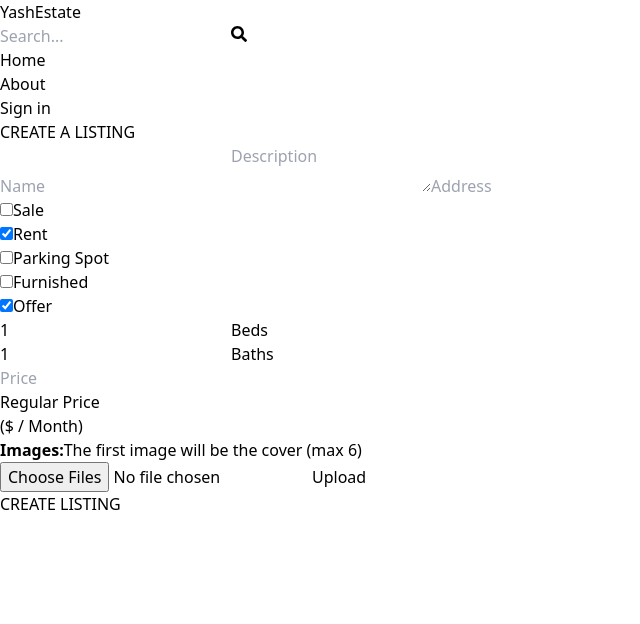
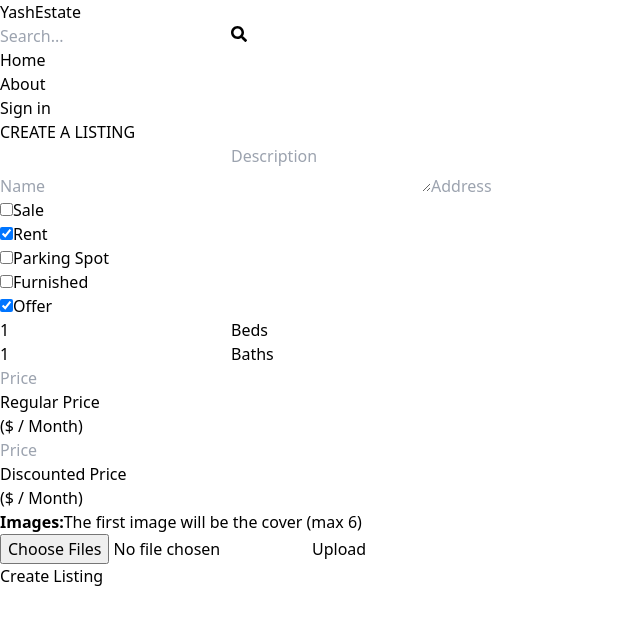
Before and after one commit to YashSherla/RealEState, a React (Vite) app in the folder realestate/: page /create-listing in a window 1280 px wide. Both pictures are taken after a click on the checkbox 6 px from the left and 305 px from the top of the page. Shown: the top 624 px of the page, without its empty margins (0-640 px from the left). Built offline with nearby package versions, Linux system fonts and the light colour scheme.

Commit message:
Creating Listing Done

```diff
--- a/realestate/src/App.tsx
+++ b/realestate/src/App.tsx
@@ -11,6 +11,7 @@ import { About } from './pages/About'
 import { userAtom } from './store/userAtom'
 import { useEffect, useState } from 'react'
 import { CreateListing } from './pages/CreateListing'
+import { Listing } from './pages/Listing'
 
 const AppwithState = () =>{
  const setStoreProfile  = useSetRecoilState(userAtom);
@@ -34,6 +35,7 @@ const AppwithState = () =>{
           <Route path="/about" element={<About />} />
           <Route path="/profile" element={loading ? null : (userProfile ? <Profile /> : <Navigate to="/sign-in" />)} />
           <Route path="/create-listing" element={<CreateListing />} />
+          <Route path="/listing/:id" element={<Listing />} />
         </Routes>
       </div>
 }
--- a/realestate/src/pages/CreateListing.tsx
+++ b/realestate/src/pages/CreateListing.tsx
@@ -1,12 +1,18 @@
-import { useEffect, useState } from "react";
+import { useState } from "react";
 import { getDownloadURL, getStorage, ref, uploadBytesResumable } from "firebase/storage";
 import { app } from "../firebase";
 import axios from "axios";
-import { set } from "firebase/database";
+import { useRecoilValue } from "recoil";
+import { userAtom } from "../store/userAtom";
+import { useNavigate } from "react-router-dom";
 export const CreateListing = () => {
     const [uploading , setUploading] = useState(false);
+    const [loading , setLoading] = useState(false);
+    const [error , setError] = useState("");
     const [files, setFiles] = useState([]);
     const [imageUploadError, setImageUploadError] = useState("");
+    const userProfile = useRecoilValue(userAtom);
+    const navigate = useNavigate();
     const [formData, setFormData] = useState({
         imageUrls: [],
         name: '',
@@ -21,6 +27,15 @@ export const CreateListing = () => {
         parking: false,
         furnished: false,
     });
+    const handleRemoveImage = (index: number) => {
+        // const newFiles = [...formData.imageUrls];
+        // const newFormData = { ...formData, imageUrls: newFiles.filter((_, i) => i !== index) };
+        // console.log(newFormData);
+        setFormData({
+            ...formData,
+            imageUrls:formData.imageUrls.filter((_, i) => i !== index),
+        })
+    }
     const handleImageSubmit = () =>{
         try {
             if (files.length > 0 && files.length + formData.imageUrls.length < 7) {
@@ -64,10 +79,27 @@ export const CreateListing = () => {
         })
         })
     }
-    const handleSubmit = ()=>{
-        console.log(formData);
-        const res = axios.post('http://localhost:3000/listing/create', formData);
-        console.log(res);
+    const handleSubmit =async ()=>{
+        try {
+            if (formData.imageUrls.length < 1)
+                return setError('Please upload at least one image');
+            // if (+formData.regularPrice < +formData.discountPrice)
+            //     return setError('Discount price should be less than regular price');
+            setLoading(true);
+            const res = await axios.post('http://localhost:3000/listing/create', {...formData, userRef: userProfile?._id});
+            console.log(res.data);
+            if (res.data.success === false) {
+                setError(res.data.message);
+                setLoading(false);
+            }
+            setLoading(false);
+            setError("");
+            navigate(`/listing/${res.data.data._id}`);
+
+        } catch (error:any) {
+            setError(error);
+            setLoading(false);
+        }
     }
 
     const handleChange = (e:any)=>{
@@ -199,6 +231,16 @@ export const CreateListing = () => {
                             <p>($ / Month)</p>
                         </div>
                     </div>
+                    {
+                    formData.offer && (
+                        <div className="flex gap-2">
+                            <input type="text" className="w-1/2 bg-slate-100 border-2 border-slate-200 rounded-lg px-4 py-2 focus:outline-none focus:border-slate-400" placeholder="Price" id="price" />
+                            <div className="flex flex-col">
+                                <h1>Discounted Price</h1>
+                                <p>($ / Month)</p>
+                            </div>
+                        </div> )
+                    }
                 </div>
                 <div className="col-span-6 flex flex-col gap-3">
                     <div className="flex">
@@ -210,9 +252,34 @@ export const CreateListing = () => {
                             {uploading ? 'Uploading...' : 'Upload'}
                         </button>
                     </div>
-                    <p className="text-red-500">{imageUploadError}</p>
                     <div>
-                        <button className="border-2 border-gray-300 p-2 w-full rounded-md bg-blue-950 text-white" onClick={handleSubmit} >CREATE LISTING</button>
+                        {formData.imageUrls.map((url, index) => (
+                            <div key={index} className='flex justify-between p-3 border items-center'>
+                             <img
+                               src={url}
+                               alt='listing image'
+                               className='w-20 h-20 object-contain rounded-lg'
+                             />
+                             <button
+                               type='button'
+                               onClick={() => handleRemoveImage(index)}
+                               className='p-3 text-red-700 rounded-lg uppercase hover:opacity-75'
+                             >
+                               Delete
+                             </button>
+                           </div>
+                        ))}
+                    </div>
+                    <div>
+                        <p className="text-red-500">{imageUploadError}</p>
+                    </div>
+                    <div>
+                        <button className="border-2 border-gray-300 p-2 w-full rounded-md bg-blue-950 text-white" onClick={handleSubmit} >
+                            {loading ? 'Creating...' : 'Create Listing'}
+                        </button>
+                    </div>
+                    <div>
+                        <p className="text-red-500">{error}</p>
                     </div>
                 </div>
             </div>
--- /dev/null
+++ b/realestate/src/pages/Listing.tsx
@@ -0,0 +1,18 @@
+import { useParams } from 'react-router-dom';
+import { useEffect } from 'react';
+import {  useRecoilStateLoadable } from 'recoil';
+import { getUserAtom } from '../store/userAtom';
+
+export const Listing = () => {
+    const params = useParams();
+    const [userAtom, setUserAtom] = useRecoilStateLoadable(getUserAtom(params.id as string));
+    useEffect(() => {
+
+    }, [params.id]);
+    console.log(userAtom.contents);
+    return (
+        <div>
+            Listing Page
+        </div>
+    );
+};
--- a/realestate/src/store/userAtom.ts
+++ b/realestate/src/store/userAtom.ts
@@ -12,14 +12,11 @@ export const getUserAtom = atomFamily({
         key: "getUserSelector",
         get: (id: string) => async () => {
             try {
-                const res = await axios.get("http://localhost:3000/user/"+id, {
-                    headers: {
-                        Authorization: `Bearer ${localStorage.getItem("access_token")}`,
-                    },
-                });
+                const res = await axios.get("http://localhost:3000/listing/get/"+id);
                 return res.data.data;
             } catch (error) {
                 console.log(error);
+                return null;
             }
         },
     })
```
Also changed, not shown: 1 other file (tests, documents, lock files or other folders).
